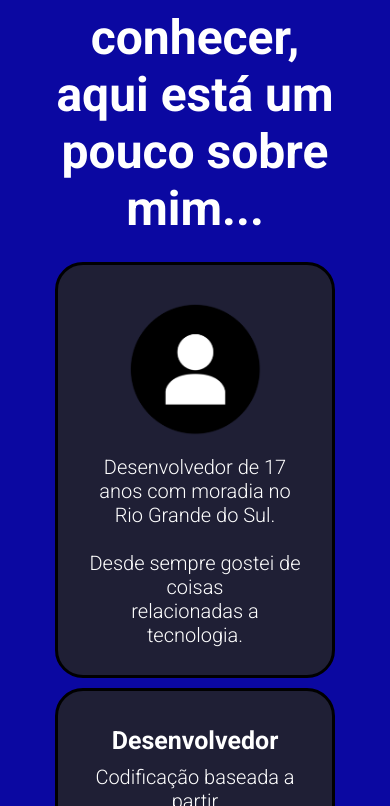
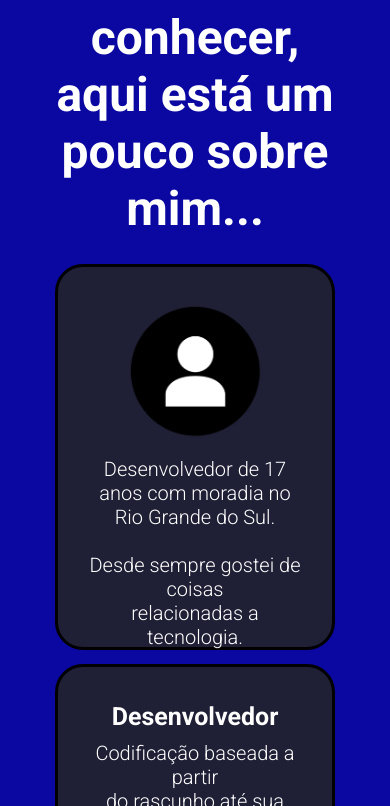
Before and after one commit to leonardonichele/flows, a React (Create React App) app: page /pt in a window 390 px wide. Shown: the part 802-1608 px from the top of the page. Built offline with nearby package versions, Linux system fonts and the light colour scheme; the HTML template or start-up script is replaced by a standard one.

Commit message:
fix mobile 14

```diff
--- a/src/styles/pages/eng.css
+++ b/src/styles/pages/eng.css
@@ -167,7 +167,7 @@
 
 /* RESPONSIVIDADE */
 
-@media (min-width: 100px) and (max-width: 600px) {
+@media (min-width: 300px) and (max-width: 600px) {
 
     .mid #content {
         width: 100%;
@@ -188,7 +188,7 @@
     }
 
     #content .item {
-        width: 300px;
-        height: 360px;
+        width: 290px;
+        height: 330px;
     }
 }
--- a/src/styles/pages/language.css
+++ b/src/styles/pages/language.css
@@ -44,7 +44,7 @@
     font-weight: lighter;
 }
 
-@media (min-width: 300px) and (max-width: 650px) {
+@media (min-width: 100px) and (max-width: 700px) {
 
     #page-landing img {
         width: 50%;
--- a/src/styles/pages/pt.css
+++ b/src/styles/pages/pt.css
@@ -167,7 +167,7 @@
 
 /* RESPONSIVIDADE */
 
-@media (min-width: 100px) and (max-width: 600px) {
+@media (min-width: 300px) and (max-width: 600px) {
 
     .mid #content {
         width: 100%;
@@ -188,7 +188,7 @@
     }
 
     #content .item {
-        width: 300px;
-        height: 360px;
+        width: 290px;
+        height: 330px;
     }
 }
```
Also changed, not shown: 1 other file (tests, documents, lock files or other folders).
